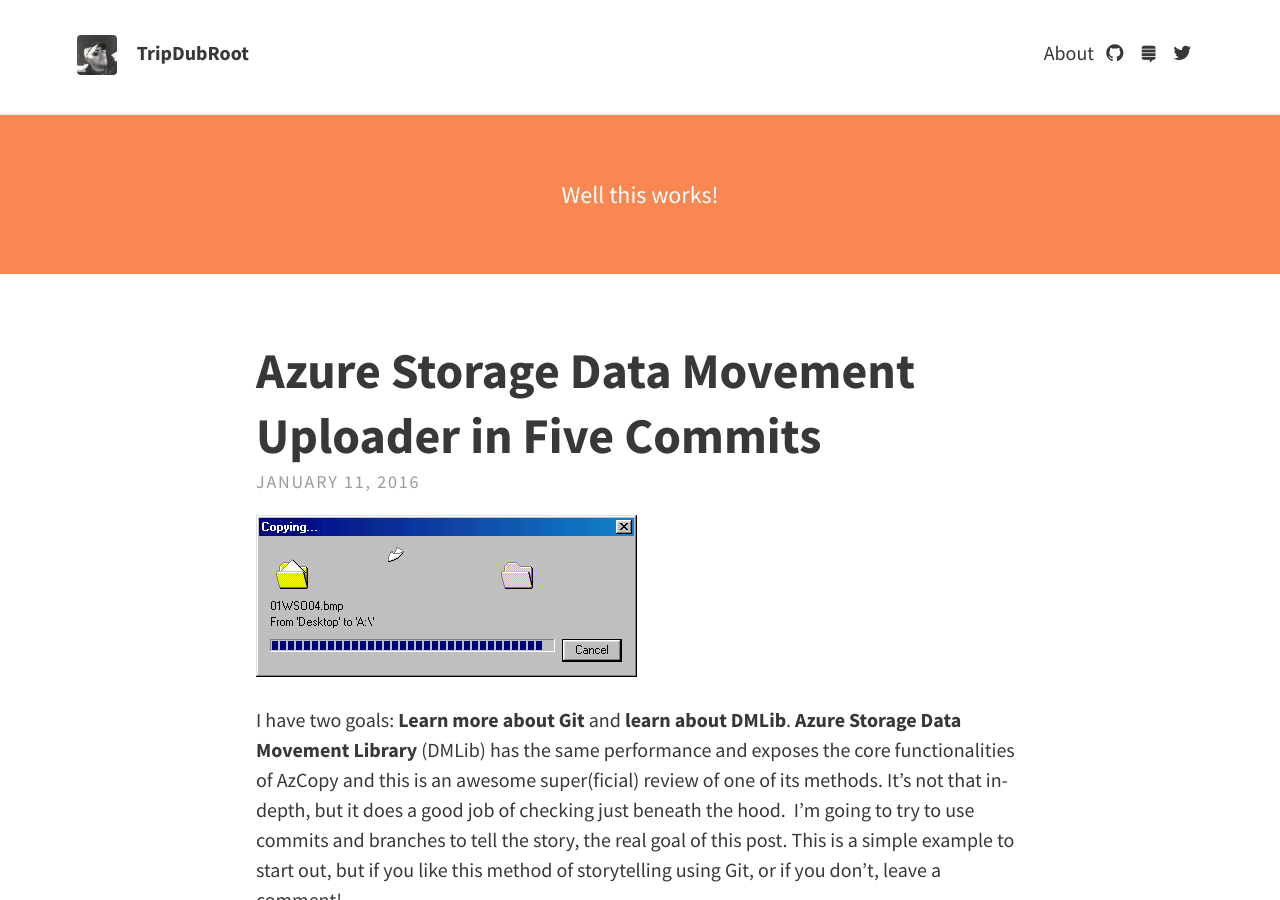
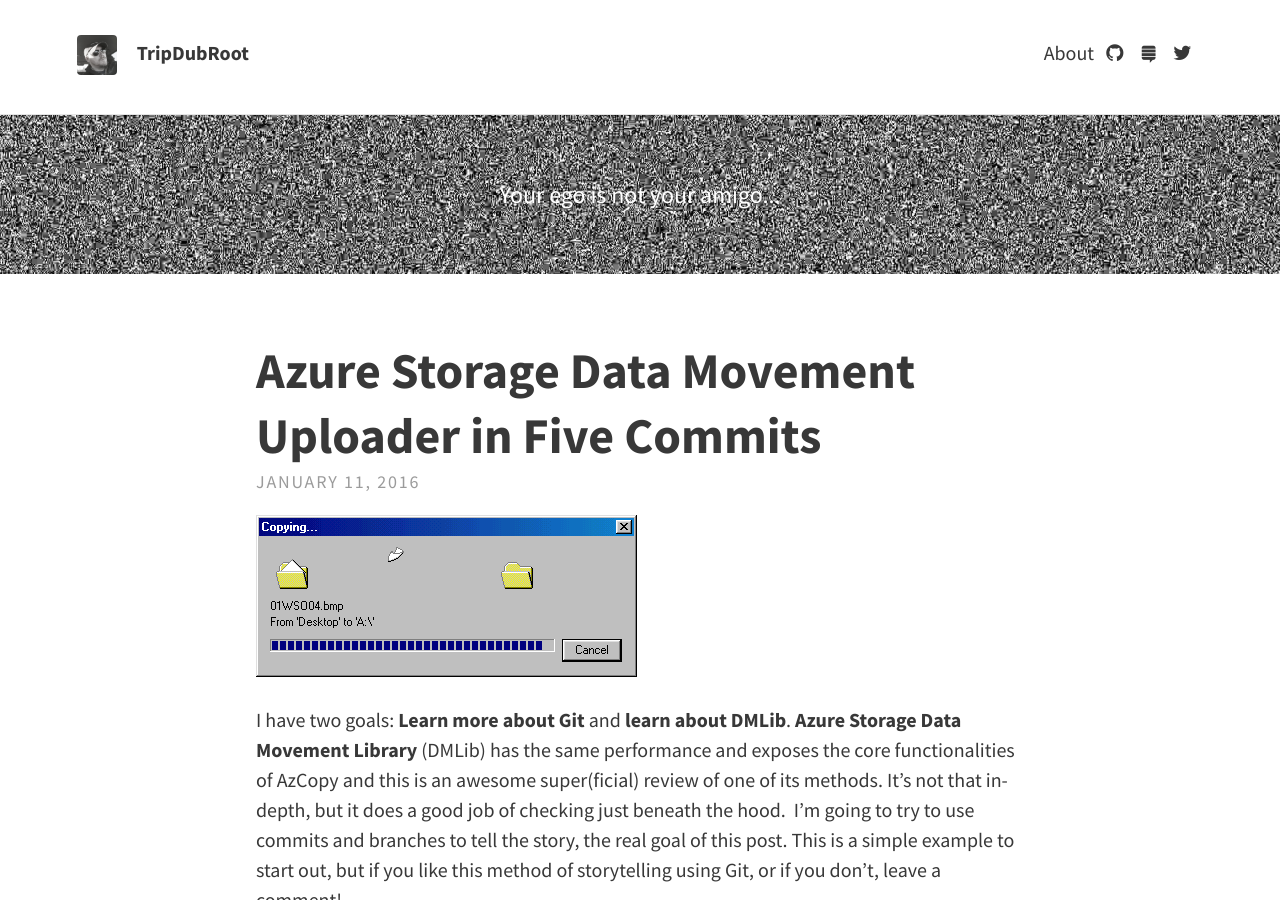
Before and after one commit to ianphil/tripdubroot.github.io, a Jekyll site: the page built from index.html, in a window 1280 px wide and 900 px high. Built offline with Jekyll 4.4.1, drawn with Linux system fonts in a browser that asks for light colours; nearby versions of some CDN libraries; the list of posts is cut into pages by our own code.

Commit message:
Updated header on home

```diff
--- a/_config.yml
+++ b/_config.yml
@@ -12,8 +12,8 @@ theme:
 
   # Header and footer text
   header_text: >
-   Well this works!
-  header_text_feature_image:
+   Your ego is not your amigo...
+  header_text_feature_image: "img/maxresdefault.jpg"
   footer_text: >
    Powered by <a href="http://jekyllrb.com">Jekyll</a> with <a href="https://rohanchandra.github.io/project/type/">Type Theme</a>
 
```
